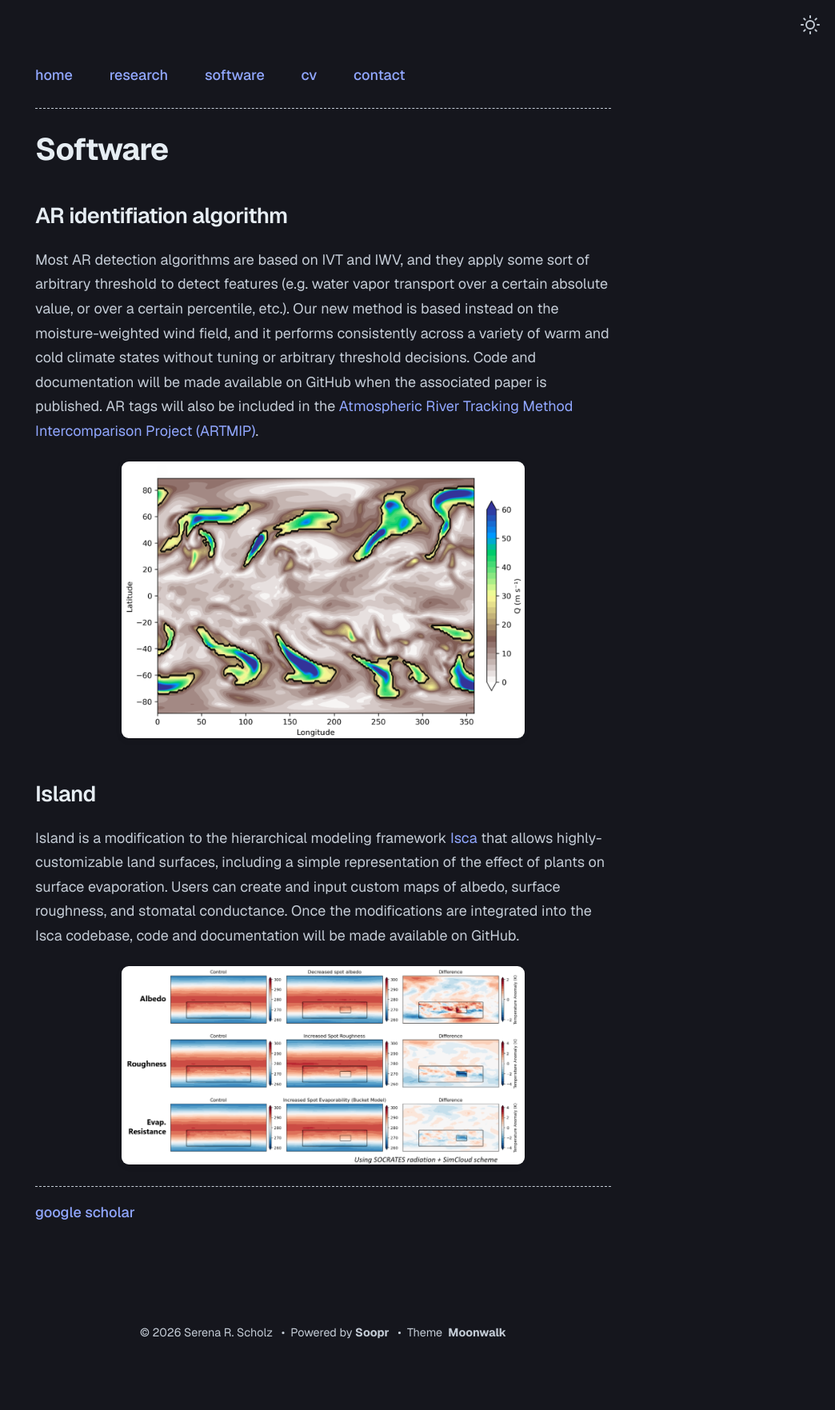
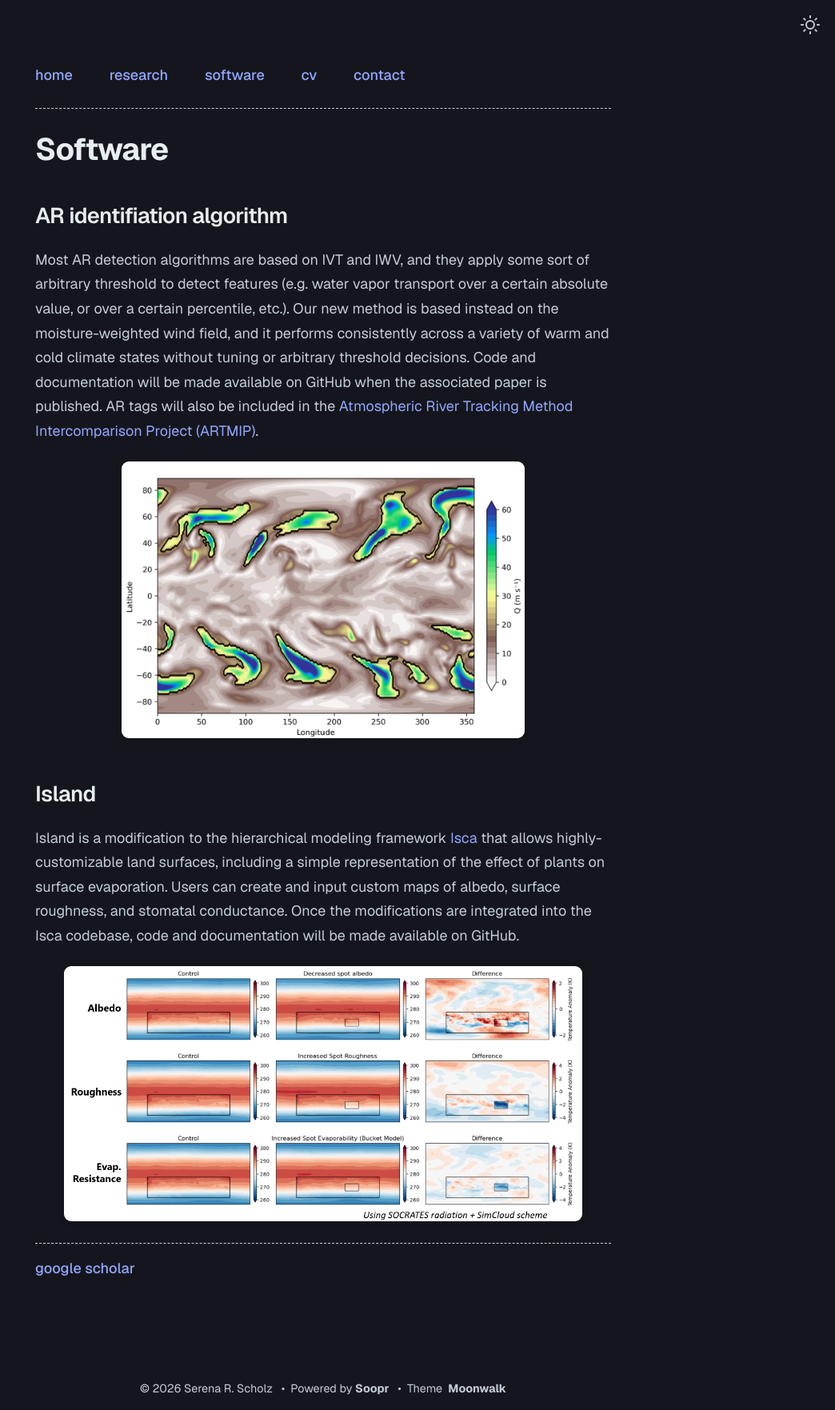
Before and after one commit to serenarscholz/serenarscholz.github.io, a Jekyll site: the page built from software.md, in a window 1280 px wide. Shown: the whole page at 80% size, without its empty margins (236-1280 px from the left). Built offline with Jekyll 4.4.1, drawn with Linux system fonts in a browser that asks for light colours; before the commit the page ends 1693 px from its top, so only the background shows below that.

Commit message:
Update software.md

```diff
--- a/software.md
+++ b/software.md
@@ -17,5 +17,5 @@ Most AR detection algorithms are based on IVT and IWV, and they apply some sort
 Island is a modification to the hierarchical modeling framework [Isca](https://execlim.github.io/IscaWebsite/) that allows highly-customizable land surfaces, including a simple representation of the effect of plants on surface evaporation. Users can create and input custom maps of albedo, surface roughness, and stomatal conductance. Once the modifications are integrated into the Isca codebase, code and documentation will be made available on GitHub.
 
 <div style="text-align: center; margin: 1em 0;">
-  <img src="/assets/island_demo.png" alt="AR identification" style="width: 70%; display: inline-block;">
+  <img src="/assets/island_demo.png" alt="AR identification" style="width: 90%; display: inline-block;">
 </div>
```
